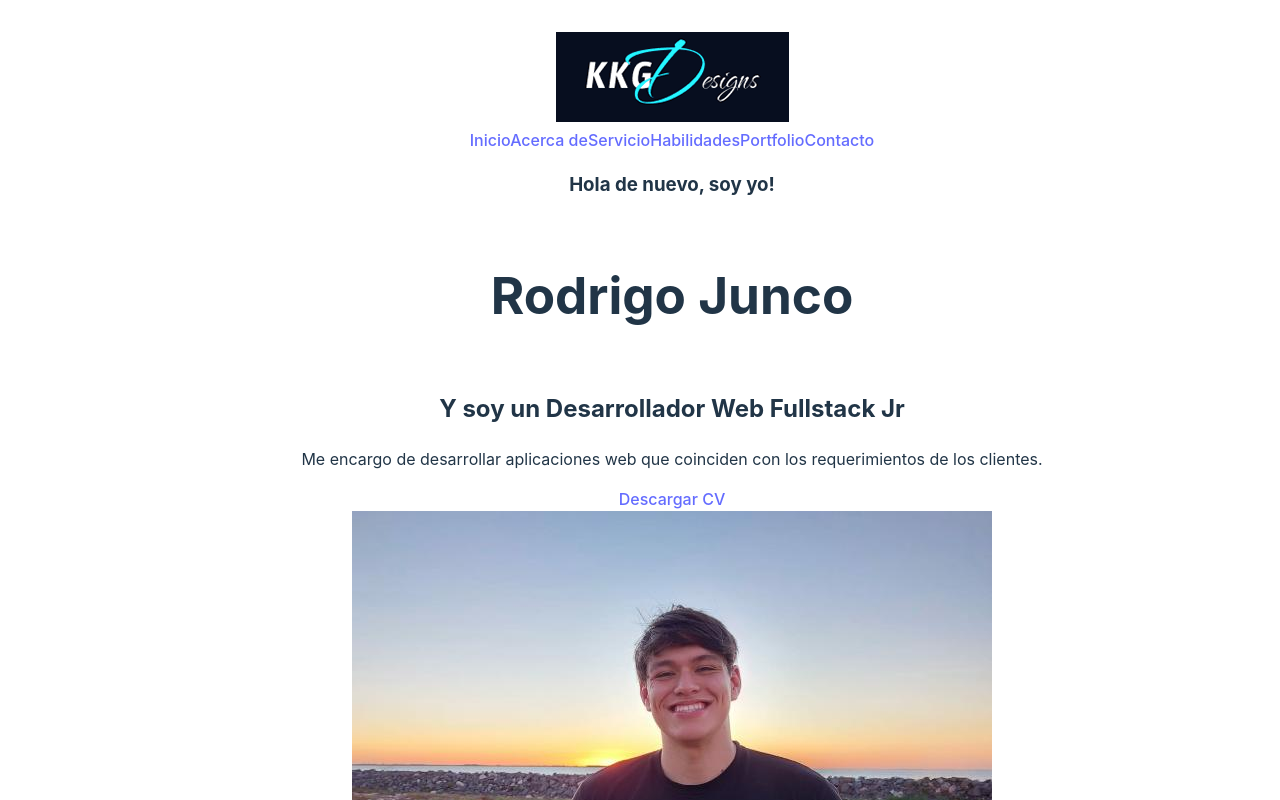
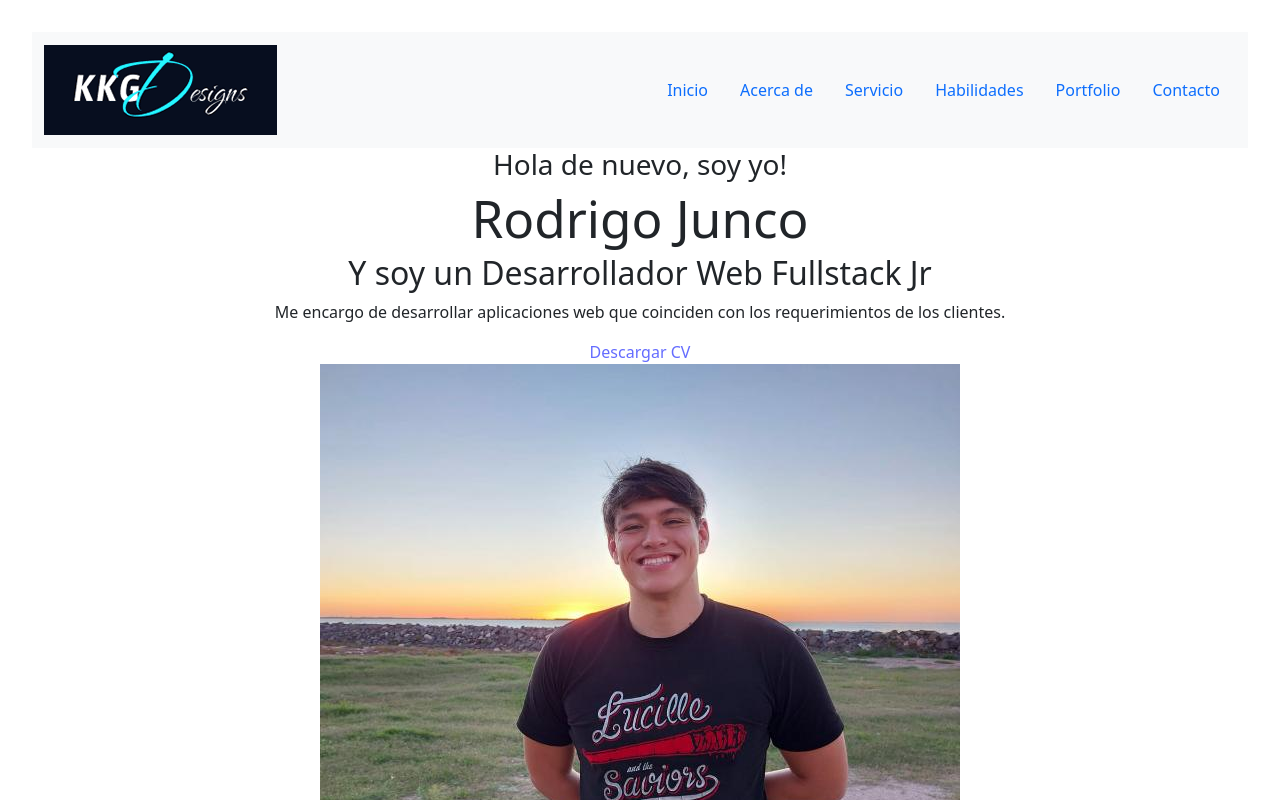
Before and after one commit to RPJunco/my-portfolio-react, a React (Vite) app: page / in a window 1280 px wide. Shown: the top 800 px of the page. Built offline with nearby package versions, Linux system fonts and the light colour scheme.

Commit message:
Se cambio la estructura del componente 'Header.jsx'. Se importo bootstrap, luego se cambio la estructura utilizando elementos de bootstrap

```diff
--- a/src/Component/Header/Header.jsx
+++ b/src/Component/Header/Header.jsx
@@ -1,21 +1,40 @@
 import './Header.css';
+import 'bootstrap/dist/css/bootstrap.min.css';
 
 const Header = () => {
     return (
-        <header class="header">
+        <header className="header" id='header'>
 
-            <img src="./img/logo.PNG" alt="logo-portofolio" />
-
-            <nav class="navegacion-secciones">
-
-                <a href="#inicio">Inicio</a>
-                <a href="#acercaDe">Acerca de</a>
-                <a href="#servicios">Servicio</a>
-                <a href="#skills">Habilidades</a>
-                <a href="#portfolio">Portfolio</a>
-                <a href="#contacto">Contacto</a>
-                <i class="bi bi-list menu-icono"></i>
-
+            <nav className="navbar navbar-expand-lg bg-body-tertiary">
+                <div className="container-fluid">
+                    <a className="navbar-brand" href="#"><img src="./img/logo.PNG" alt="logo-portofolio" /></a>
+                    <button className="navbar-toggler" type="button" data-bs-toggle="collapse" data-bs-target="#navbarSupportedContent" aria-controls="navbarSupportedContent" aria-expanded="false" aria-label="Toggle navigation">
+                        <span className="navbar-toggler-icon"></span>
+                    </button>
+                    <form className="d-flex" role="links">
+                        <ul className='nav'>
+                            <li className='nav-item'>
+                                <a href="#inicio" className='nav-link'>Inicio</a>
+                            </li>
+                            <li className='nav-item'>
+                                <a href="#acercaDe" className='nav-link'>Acerca de</a>
+                            </li>
+                            <li className='nav-item'>
+                                <a href="#servicios" className='nav-link'>Servicio</a>
+                            </li>
+                            <li className='nav-item'>
+                                <a href="#skills" className='nav-link'>Habilidades</a>
+                            </li>
+                            <li className='nav-item'>
+                                <a href="#portfolio" className='nav-link'>Portfolio</a>
+                            </li>
+                            <li className='nav-item'>
+                                <a href="#contacto" className='nav-link'>Contacto</a>
+                                <i className="bi bi-list menu-icono"></i>
+                            </li>
+                        </ul>
+                    </form>
+                </div>
             </nav>
 
     </header>
```
